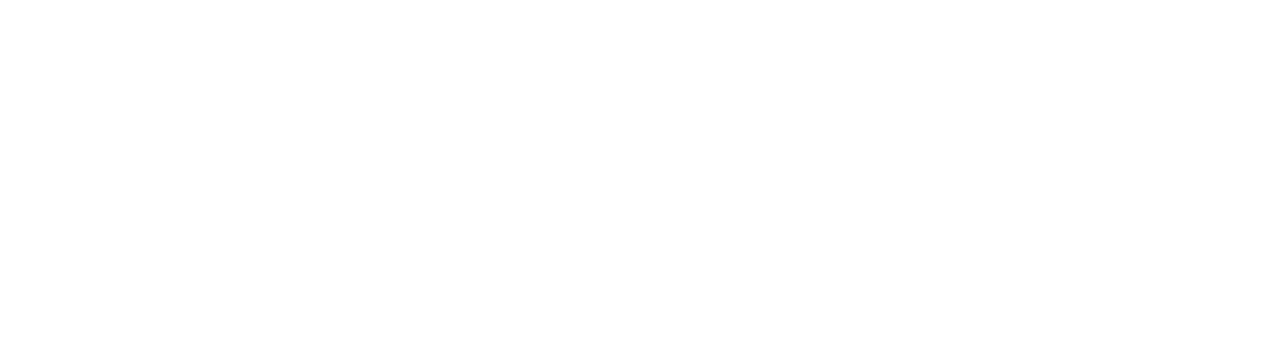
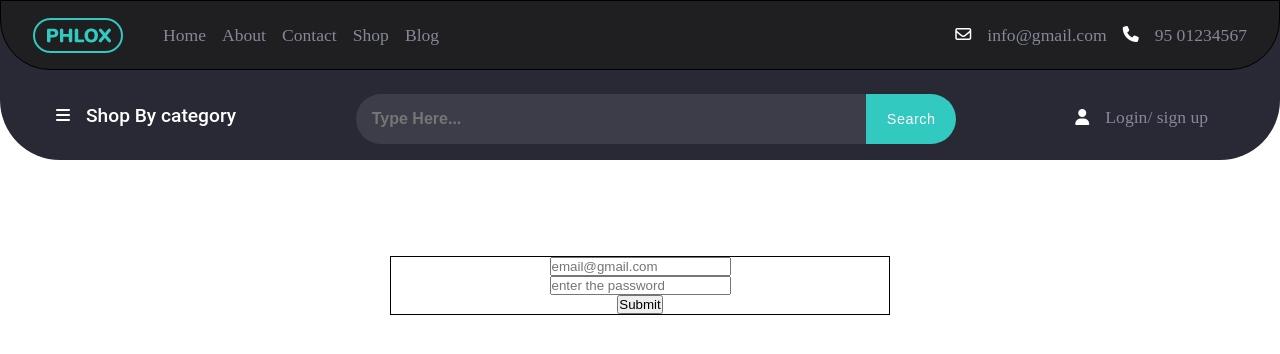
Before and after one commit to HtetBoBoAung/e-commerce-app, a plain HTML site: page index.html in a window 1280 px wide. Drawn offline with nearby package versions, Linux system fonts and the light colour scheme; no server answers.

Commit message:
Create The Header

```diff
--- a/index.css
+++ b/index.css
@@ -0,0 +1,180 @@
+* {
+     margin: 0;
+     padding: 0;
+     box-sizing: border-box;
+}
+
+body {
+     font-family: quicksand;
+}
+
+.wraper {
+     display: flex;
+     flex-direction: column;
+     /* justify-content: center;
+     align-items: center; */
+}
+
+.header-section {
+     width: 100%;
+     height: 160px;
+     display: flex;
+     flex-direction: column;
+     position: relative;
+}
+
+.navbar {
+     width: 100%;
+     height: 70px;
+     display: flex;
+     justify-content: space-between;
+     align-items: center;
+     padding: .5rem 2rem;
+     background-color: #1f1f21;
+     border-radius: 0 0  50px 50px;
+     border: 1px solid #000;
+     position: absolute;
+     z-index: 2;
+}
+
+.login-div {
+     width: 100%;
+     height: 160px;
+     position: absolute;
+     border-radius: 0 0  60px 60px;
+     z-index: 1;
+     display: flex;
+     justify-content: space-between;
+     align-items: end;
+     background-color: #292936;
+     padding: 1rem 2.5rem;
+}
+
+.navbar-logo {
+     display: flex;
+     justify-content: space-around;
+     align-items: center;
+     gap: 2.5rem;
+}
+
+.nav-info {
+     display: flex;
+}
+
+.search-list {
+     display: flex;
+     width: 600px;
+     border-radius: 20px;
+}
+
+.navlogin-list {
+     margin: 1rem;
+}
+
+.login-text {
+     margin: 1rem;
+}
+
+#searchbar {
+     padding: 1rem;
+     width: 600px;
+     border-radius: 25px 0 0 25px;
+     border: none;
+     color: #fff;
+     font-size: 1rem;
+     font-weight: 550;
+     background-color: #e6e8ee1a;
+}
+
+#searchbtn {
+     font-size: .9rem;
+     font-weight: 500;
+     letter-spacing: .5px;
+     color: #fff;
+     width: 100px;
+     padding: 1rem;
+     border: none;
+     border-radius: 0 25px 25px 0;
+     background-color: #31C9C0;
+}
+
+span {
+     font-size: 1rem;
+     font-weight: 500;
+     color: #fff;
+}
+
+ul {
+     display: flex;
+     gap: 1rem;
+     justify-content: center;
+     align-items: center;
+}
+
+li {
+     display: flex;
+     list-style: none;
+     justify-content: center;
+     align-items: center;
+     gap: 1rem;
+}
+
+a {
+     text-decoration: none;
+     font-size: 1.1rem;
+     font-weight: 500;
+     color: #858997;
+}
+
+p {
+     font-size: 1.1rem;
+     font-weight: 500;
+     color: #858997;
+}
+
+h1,
+h2,
+h3,
+h4 {
+  line-height: 1.25;
+  font-family: "Roboto", sans-serif;
+  color: #fff;
+}
+
+h1 {
+     font-size: 3rem;
+     font-weight: 500;
+   }
+   h2 {
+     font-size: 2rem;
+     font-weight: 500;
+   }
+   h3 {
+     font-size: 1.2rem;
+     font-weight: 500;
+   }
+   h4 {
+     font-size: 0.875rem;
+     font-weight: 500;
+   }
+
+
+.form-container {
+     display: flex;
+     flex-direction: column;
+     justify-content: center;
+     align-items: center;
+     width: 500px;
+     border: 1px solid #000;
+     margin-right: auto;
+     margin-left: auto;
+     margin-top: 6rem;
+
+}
+
+.form {
+     display: flex;
+     flex-direction: column;
+     justify-content: center;
+     align-items: center;
+}
--- a/index.html
+++ b/index.html
@@ -5,9 +5,80 @@
      <meta name="viewport" content="width=device-width, initial-scale=1.0">
      <title>Document</title>
      <link rel="stylesheet" href="index.css">
+     <script src="https://kit.fontawesome.com/9354948e9c.js" crossorigin="anonymous"></script>
+     <script src="https://cdn.jsdelivr.net/npm/axios/dist/axios.min.js"></script>
 </head>
 <body>
+<div class="wraper">
+          <header class="header-section">
+               <nav class="navbar">
+                    <div class="navbar-logo">
+                         <img src="image/phlox-logo.png" alt="" class="navlogo">
 
+                         <ul>
+                              <li>
+                                   <a href="" class="nav-item">Home</a>
+                              </li>
+                              <li>
+                                   <a href="" class="nav-item">About</a>
+                              </li>
+                              <li>
+                                   <a href="" class="nav-item">Contact</a>
+                              </li>
+                              <li>
+                                   <a href="" class="nav-item">Shop</a>
+                              </li>
+                              <li>
+                                   <a href="" class="nav-item">Blog</a>
+                              </li>
+                         </ul>
+                    </div>
+
+                    <ul>
+                         <li>
+                              <span><i class="fa-regular fa-envelope"></i></span>
+                              <p>info@gmail.com</p>
+                         </li>
+                         <li>
+                              <span><i class="fa-solid fa-phone"></i></span>
+                              <p>95 01234567</p>
+                         </li>
+                    </ul>
+               </nav>
+
+               <div class="login-div">
+                    <ul class="navlogin-list">
+                         <li>
+                              <span><i class="fa-solid fa-bars"></i></span>
+                              <h3>Shop By category</h3>
+                         </li>
+                    </ul>
+
+                    <div class="search-list">
+                         <input type="text" placeholder="Type Here..." id="searchbar">
+                         <button id="searchbtn">Search</button>
+                    </div>
+
+                    <ul class="login-text">
+                         <li>
+                              <span id="link"><i class="fa-solid fa-user"></i></span>
+                              <p id="text-link">Login/ sign up</p>
+                         </li>
+
+                         <span></span>
+                    </ul>
+               </div>
+          </header>
+
+          <article class="form-container">
+               <form action="" class="form">
+                    <input type="email" placeholder="email@gmail.com" id="email">
+                    <input type="password" placeholder="enter the password" id="password">
+                    <button type="submit" id="submitBtn">Submit</button>
+               </form>
+          </article>
+
+</div>
 
      <script src="index.js"></script>
 </body>
--- a/index.js
+++ b/index.js
@@ -2,3 +2,41 @@
 //login page
 //login api function
 //local storage save
+async function postLogIn(name, password) {
+     try {
+          const postOption = {
+               username: name,
+               password: password,
+          };
+
+          const response = await axios.post("https://fakestoreapi.com/auth/login", postOption);
+          console.log(response.data);
+     } catch (err) {
+          console.error(err);
+     }
+}
+
+const username = "mor_2314";
+const password = "83r5^_";
+postLogIn(username, password);
+
+//
+const submitBtn = document.getElementById("submitBtn");
+const userEmail = document.getElementById("email");
+const userPassword = document.getElementById("password");
+
+const arrays = [];
+console.log(arrays);
+
+
+function displayfunction() {
+     let userInput = userEmail.value;
+     let user_Password = userPassword.value;
+     console.log(user_Password);
+     arrays.push(userInput,user_Password);
+     localStorage.setItem("arrays", arrays);
+     const getLocalStorage = localStorage.getItem("arrays");
+     console.log(getLocalStorage);
+}
+
+submitBtn.addEventListener("click", displayfunction);
```
Also changed, not shown: image/phlox-logo.png (added).
